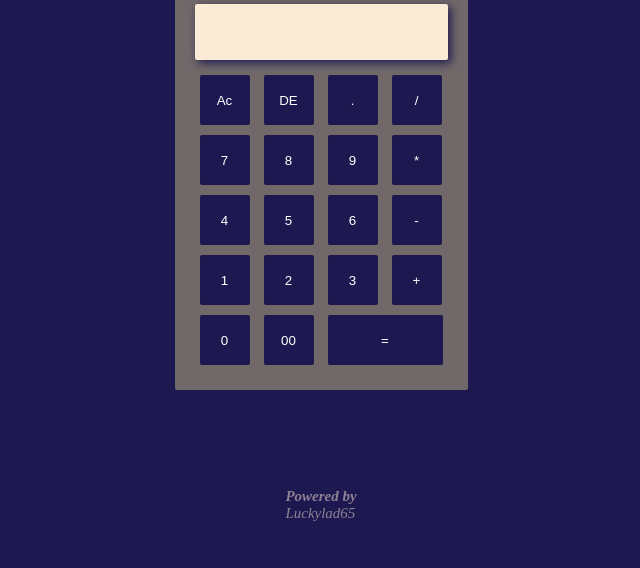
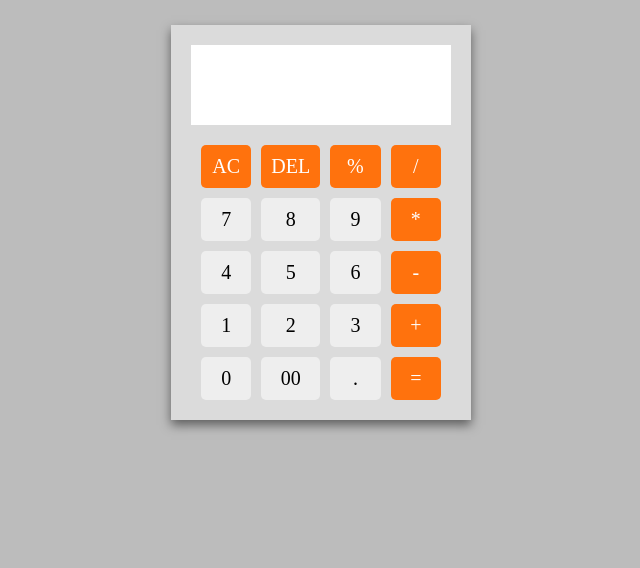
Before and after one commit to TAMILSELVAN-NATARAJAN/calculator_app, a plain HTML site: page index.html in a window 1280 px wide. Shown: the part 232-800 px from the top of the page, without its empty margins (319-959 px from the left). Drawn offline with Linux system fonts and the light colour scheme.

Commit message:
"2nd-comt"

```diff
--- a/index.html
+++ b/index.html
@@ -3,58 +3,44 @@
 <head>
     <meta charset="UTF-8">
     <meta name="viewport" content="width=device-width, initial-scale=1.0">
-    <title>calculator app</title>
+    <title>calculator</title>
     <link rel="stylesheet" href="style.css">
 </head>
 <body>
-    <div class="container">
-        <div class="title">
-            <h1>Calculator</h1>
-        </div>
-        <form>
-        <div class="display">
-            <input type="text" name="display" value="" readonly>
-        </div>
-        <div class="boxes">
-            <input type="button" class="box" value="Ac" onclick="display.value = '' ">
-            <input type="button" class="box" value="DE"  onclick="display.value=display.value.toString().slice(0,-1)">
-            <input type="button" class="box" value="."onclick="display.value+='.'">
-            <input type="button" class="box" value="/"onclick="display.value+='/'">
-        </div>
+    <div class="title">
+        <h1>Calculator </h1>
+    </div>
+    <div class="cal_container">
+        <input type="text"  id="" class="display">
+         <div class="buttons">
+            <button  class="operator" data-value="AC">AC</button>
+            <button  class="operator" data-value="DEL">DEL</button>
+            <button  class="operator" data-value="%">%</button>
+            <button  class="operator" data-value="/">/</button>
 
-        <div class="boxes">
-            <input type="button" class="box" value="7" onclick="display.value += '7' ">
-            <input type="button" class="box" value="8" onclick="display.value+='8'">
-            <input type="button" class="box" value="9" onclick="display.value+='9'">
-            <input type="button" class="box" value="*" onclick="display.value+='*'">
-        </div>
+            <button data-value="7">7</button>
+            <button data-value="8">8</button>
+            <button data-value="9">9</button>
+            <button  class="operator" data-value="*">*</button>
 
-        <div class="boxes">
-            <input type="button" class="box" value="4" onclick="display.value+='4'">
-            <input type="button" class="box" value="5" onclick="display.value+='5'">
-            <input type="button" class="box" value="6" onclick="display.value+='6'">
-            <input type="button" class="box" value="-" onclick="display.value+='-'">
-        </div>
+            <button data-value="4">4</button>
+            <button data-value="5">5</button>
+            <button data-value="6">6</button>
+            <button  class="operator" data-value="-">-</button>
 
-        <div class="boxes">
-            <input type="button" class="box" value="1" onclick="display.value+='1'">
-            <input type="button" class="box" value="2" onclick="display.value+='2'">
-            <input type="button" class="box" value="3" onclick="display.value+='3'">
-            <input type="button" class="box" value="+" onclick="display.value+='+'">
-        </div>
+            <button data-value="1">1</button>
+            <button data-value="2">2</button>
+            <button data-value="3">3</button>
+            <button  class="operator" data-value="+">+</button>
 
-        <div class="boxes">
-            <input type="button" class="box" value="0" onclick="display.value+='0'">
-            <input type="button" class="box" value="00" onclick="display.value+='00'">
-            <input type="button" class="box equal" value="=" onclick="display.value= eval(display.value)">
+            <button data-value="0">0</button>
+            <button data-value="00">00</button>
+            <button data-value=".">.</button>
+            <button  class="operator" data-value="=">=</button>
+         </div>
+    </div>
 
-        </div>
-    </form>
+    <script src="./script.js"></script>
 
-    </div>
-    <div class="footer">
-        <h4>Powered by </h4>
-        <p>Luckylad65</p>
-    </div>
 </body>
 </html>
--- /dev/null
+++ b/script.js
@@ -0,0 +1,24 @@
+const display=document.querySelector(".display");
+const button=document.querySelectorAll("button");
+const specialchars=['%','*','/','-','+','=']
+
+let output="";
+
+const calculate=(buttonvalue)=>{
+   if(buttonvalue==="=" && output !=="")
+   {
+    output=eval(output.replace("%","/100"));
+   }else if(buttonvalue ==="AC"){
+    output="";
+   }else if(buttonvalue ==="DEL"){
+    output=output.toString().slice(0,-1);
+   }else{
+    if(output=== "" && specialchars.includes(buttonvalue))return;
+    output+=buttonvalue;
+   }
+   display.value=output
+}
+
+button.forEach((button)=>{
+    button.addEventListener("click",(e)=>calculate(e.target.dataset.value))
+})
--- a/style.css
+++ b/style.css
@@ -1,87 +1,76 @@
 *{
-    margin: 0;
-    padding: 0;
+    padding: 0px;
+    margin: 0px;
     box-sizing: border-box;
+    font-family:'Times New Roman', Times, serif;
 }
+
 body{
-    width: 100%;
-    height: 100vh;
-    background-color: rgb(30, 24, 80);
+    background-color: rgb(188, 188, 188);
     display: flex;
+    flex-direction: column;
     align-items: center;
     justify-content: center;
+    height: 100vh;
+}
+.title{
+    padding: 20px;
+    margin-bottom: 20px;
+    font-size: 1.3rem;
+    font-weight: 800;
+    color: rgb(0, 0, 0);
+    position: relative;
+}
+.title::before{
+    content: '';
+    height: 5px;
+    width: 100px;
+    background-color: red;
+    position: absolute;
+    top: 70px;
+    left: 60px;
+    border-radius: 10px;
+
+}
+.cal_container{
+    background-color: rgb(219, 219, 219);
+   position: relative;
+   max-width: 300px;
+   width: 100%;
+   padding: 10px 20px;
+   box-shadow: 0 5px 10px rgba(0, 0, 0,0.5);
+}
+.display{
+    width: 100%;
+    height: 80px;
+    margin-top: 10px;
+    margin-bottom: 10px;
+    text-align: right;
+    font-size: 25px;
+    color: black;
+    border: none;
+    outline: none;
+    padding: 10px;
+}
+.buttons{
+    display: grid;
+    grid-template-columns: repeat(4,1fr);
+    grid-gap: 10px;
+    padding: 10px;
+}
+.buttons button{
+    padding: 10px;
+    border-radius: 5px;
+    border: none;
+    font-size: 20px;
+    cursor: pointer ;
+    background-color: #eee;
+}
+.buttons button:active{
+    transform: scale(0.99);
 }
 
-.container
-{
-    background-color: rgb(113, 105, 105);
-    padding: 20px;
-    border-radius: 2px;
+.buttons .operator{
+    background-color: rgb(255, 114, 13);
+    color: white;
 }
-.container .display
-{
-    margin-bottom: 10px;
-}
-.display input
-{
-    outline: none;
-    border: none;
-    padding: 20px;
-    box-shadow: 3px 3px 10px rgb(30, 24, 80);
-    font-size: 14px;
-    display: flex;
-    align-items: center;
-    justify-content: flex-end;
-    text-align: right;
-    background-color: antiquewhite;
-    border-radius: 2px;
-    width: 100%;
-}
-
-.box
-{
-    width: 50px;
-    height: 50px;
-    margin: 5px;
-    outline: none;
-    border: none;
-    border-radius: 2px;
-    color: white;
-    background-color: rgb(30, 24, 80);
-    cursor: pointer;
-
-}
-
-.equal
-{
-    width: 115px;
-    height: 50px;
-}
-.box:hover
-{
-    background-color: rgb(255, 255, 255);
-    border: 1px rgb(30, 24, 80) solid;
-    color: rgb(30, 24, 80);
-}
-.footer
-{
-    position: absolute;
-    top: 90%;
-    font-size: 15px;
-    font-style: oblique;
-    color: antiquewhite;
-    opacity: 0.5;
-}
-
-.title
-{
-    text-align: center;
-    margin-bottom: 10px;
-}
-.title h1
-{
-    font-size: 24px;
-    font-family: 'Franklin Gothic Medium', 'Arial Narrow', Arial, sans-serif;
-    color: rgb(246, 86, 12);
-    opacity: 0.8;
-}
```
